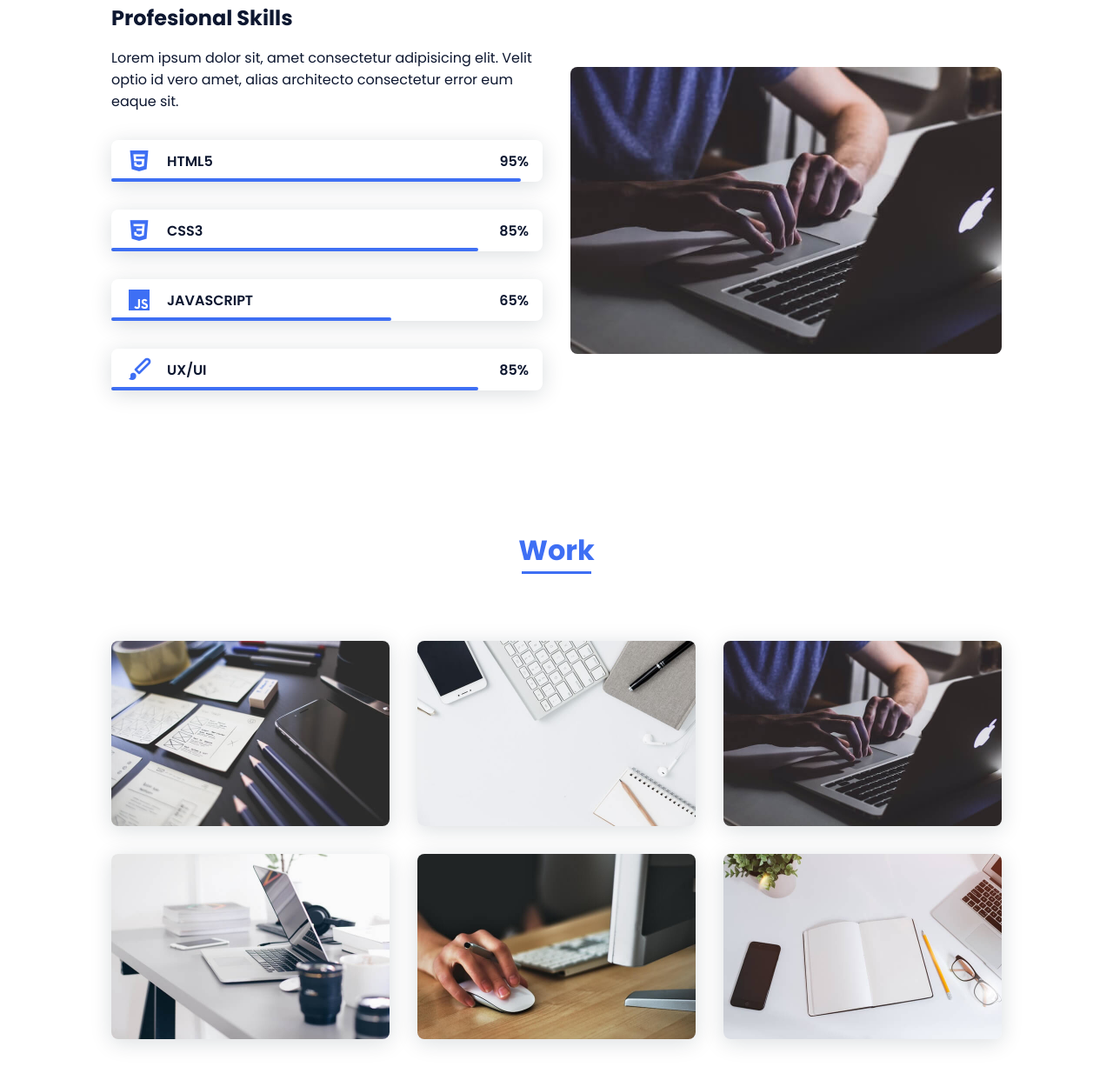
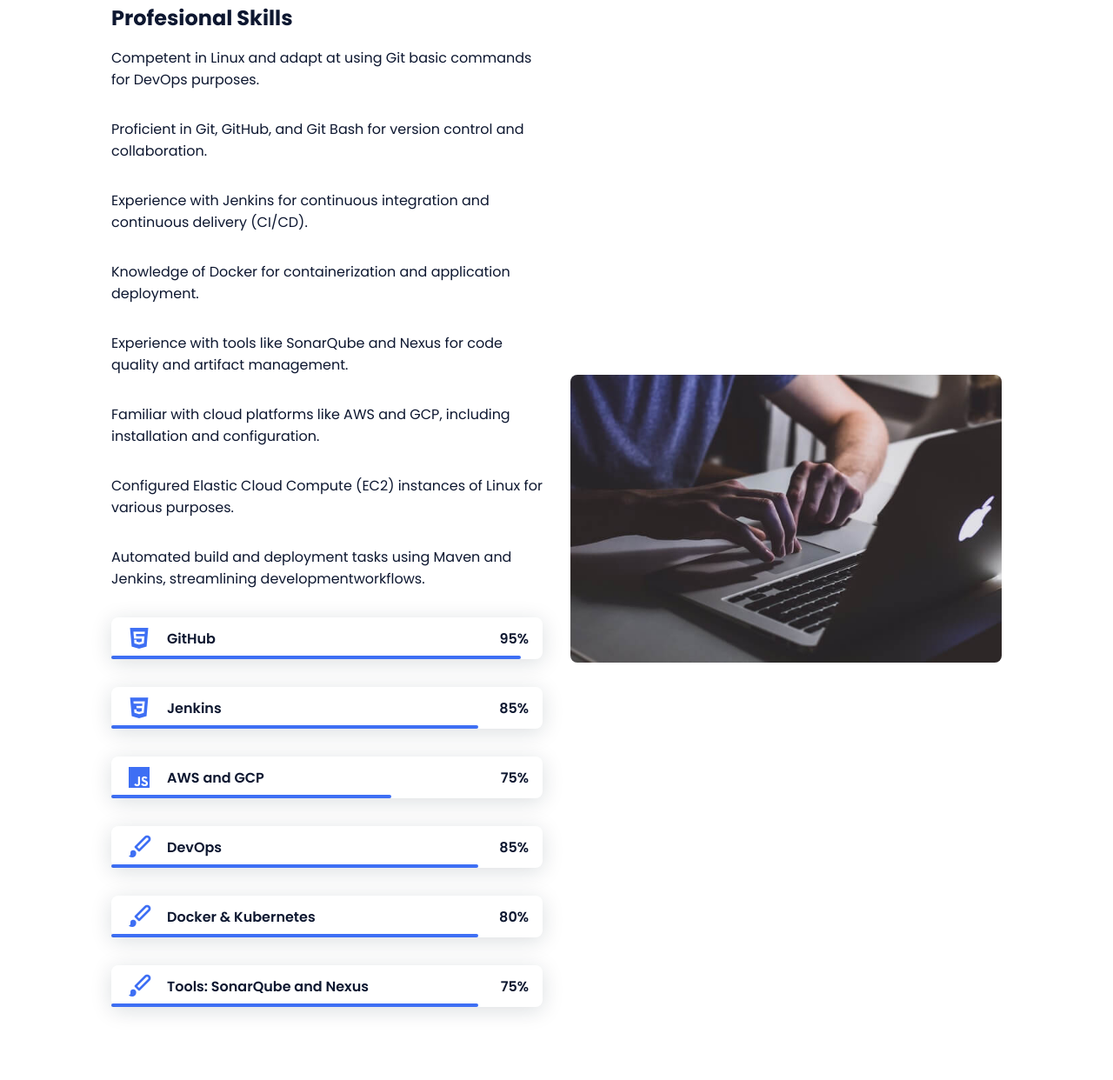
Before and after one commit to GitGuru4DevOps-Venkatesh/resume-website-portfolio, a plain HTML site: page index.html in a window 1280 px wide. Shown: the part 1520-2762 px from the top of the page at 87% size. Drawn offline with nearby package versions, Linux system fonts and the light colour scheme.

Commit message:
Update index.html

```diff
--- a/index.html
+++ b/index.html
@@ -9,14 +9,14 @@
         <!-- =====BOX ICONS===== -->
         <link href='https://cdn.jsdelivr.net/npm/boxicons@2.0.5/css/boxicons.min.css' rel='stylesheet'>
 
-        <title>Portfolio website complete</title>
+        <title>Portfolio Website-DevOps Engineer</title>
     </head>
     <body>
         <!--===== HEADER =====-->
         <header class="l-header">
             <nav class="nav bd-grid">
                 <div>
-                    <a href="#" class="nav__logo">Marlon</a>
+                    <a href="#" class="nav__logo">Venkatesh</a>
                 </div>
 
                 <div class="nav__menu" id="nav-menu">
@@ -39,7 +39,7 @@
             <!--===== HOME =====-->
             <section class="home bd-grid" id="home">
                 <div class="home__data">
-                    <h1 class="home__title">Hi,<br>I'am <span class="home__title-color">Marlon</span><br> Web Designer</h1>
+                    <h1 class="home__title">Hi,<br>I'am <span class="home__title-color">Venkatesh</span><br> DevOps Engineer</h1>
 
                     <a href="#" class="button">Contact</a>
                 </div>
@@ -73,8 +73,8 @@
                     </div>
 
                     <div>
-                        <h2 class="about__subtitle">I'am Marlon</h2>
-                        <p class="about__text">Lorem, ipsum dolor sit amet consectetur adipisicing elit. Voluptate cum expedita quo culpa tempora, assumenda, quis fugiat ut voluptates soluta, aut earum nemo recusandae cumque perferendis! Recusandae alias accusamus atque.</p>
+                        <h2 class="about__subtitle">I'am Venkatesh</h2>
+                        <p class="about__text">Experienced Senior Analyst with an overall 4 years of expertise in the DevOps Field.</p>
                     </div>
                 </div>
             </section>
@@ -86,11 +86,18 @@
                 <div class="skills__container bd-grid">
                     <div>
                         <h2 class="skills__subtitle">Profesional Skills</h2>
-                        <p class="skills__text">Lorem ipsum dolor sit, amet consectetur adipisicing elit. Velit optio id vero amet, alias architecto consectetur error eum eaque sit.</p>
+                        <p class="skills__text">Competent in Linux and adapt at using Git basic commands for DevOps purposes.</p>
+                        <p class="skills__text">Proficient in Git, GitHub, and Git Bash for version control and collaboration.</p>
+                        <p class="skills__text">Experience with Jenkins for continuous integration and continuous delivery (CI/CD).</p>
+                        <p class="skills__text">Knowledge of Docker for containerization and application deployment.</p>
+                        <p class="skills__text">Experience with tools like SonarQube and Nexus for code quality and artifact management.</p>
+                        <p class="skills__text">Familiar with cloud platforms like AWS and GCP, including installation and configuration.</p>
+                        <p class="skills__text">Configured Elastic Cloud Compute (EC2) instances of Linux for various purposes.</p>
+                        <p class="skills__text">Automated build and deployment tasks using Maven and Jenkins, streamlining developmentworkflows.</p>
                         <div class="skills__data">
                             <div class="skills__names">
                                 <i class='bx bxl-html5 skills__icon'></i>
-                                <span class="skills__name">HTML5</span>
+                                <span class="skills__name">GitHub</span>
                             </div>
                             <div class="skills__bar skills__html">
 
@@ -102,7 +109,7 @@
                         <div class="skills__data">
                             <div class="skills__names">
                                 <i class='bx bxl-css3 skills__icon'></i>
-                                <span class="skills__name">CSS3</span>
+                                <span class="skills__name">Jenkins</span>
                             </div>
                             <div class="skills__bar skills__css">
 
@@ -114,25 +121,49 @@
                         <div class="skills__data">
                             <div class="skills__names">
                                 <i class='bx bxl-javascript skills__icon' ></i>
-                                <span class="skills__name">JAVASCRIPT</span>
+                                <span class="skills__name">AWS and GCP</span>
                             </div>
                             <div class="skills__bar skills__js">
 
                             </div>
                             <div>
-                                <span class="skills__percentage">65%</span>
+                                <span class="skills__percentage">75%</span>
                             </div>
                         </div>
                         <div class="skills__data">
                             <div class="skills__names">
                                 <i class='bx bxs-paint skills__icon'></i>
-                                <span class="skills__name">UX/UI</span>
+                                <span class="skills__name">DevOps</span>
                             </div>
                             <div class="skills__bar skills__ux">
 
                             </div>
                             <div>
                                 <span class="skills__percentage">85%</span>
+                            </div>
+                        </div>
+                        <div class="skills__data">
+                            <div class="skills__names">
+                                <i class='bx bxs-paint skills__icon'></i>
+                                <span class="skills__name">Docker & Kubernetes</span>
+                            </div>
+                            <div class="skills__bar skills__ux">
+
+                            </div>
+                            <div>
+                                <span class="skills__percentage">80%</span>
+                            </div>
+                        </div>
+                        <div class="skills__data">
+                            <div class="skills__names">
+                                <i class='bx bxs-paint skills__icon'></i>
+                                <span class="skills__name">Tools: SonarQube and Nexus</span>
+                            </div>
+                            <div class="skills__bar skills__ux">
+
+                            </div>
+                            <div>
+                                <span class="skills__percentage">75%</span>
                             </div>
                         </div>
                     </div>
@@ -186,13 +217,13 @@
 
         <!--===== FOOTER =====-->
         <footer class="footer">
-            <p class="footer__title">Marlon</p>
+            <p class="footer__title">Venkatesh</p>
             <div class="footer__social">
                 <a href="#" class="footer__icon"><i class='bx bxl-facebook' ></i></a>
                 <a href="#" class="footer__icon"><i class='bx bxl-instagram' ></i></a>
                 <a href="#" class="footer__icon"><i class='bx bxl-twitter' ></i></a>
             </div>
-            <p class="footer__copy">&#169; Bedimcode. All rigths reserved</p>
+            <p class="footer__copy">&#169; DigitalConnectsHub. All rigths reserved</p>
         </footer>
 
 
```
